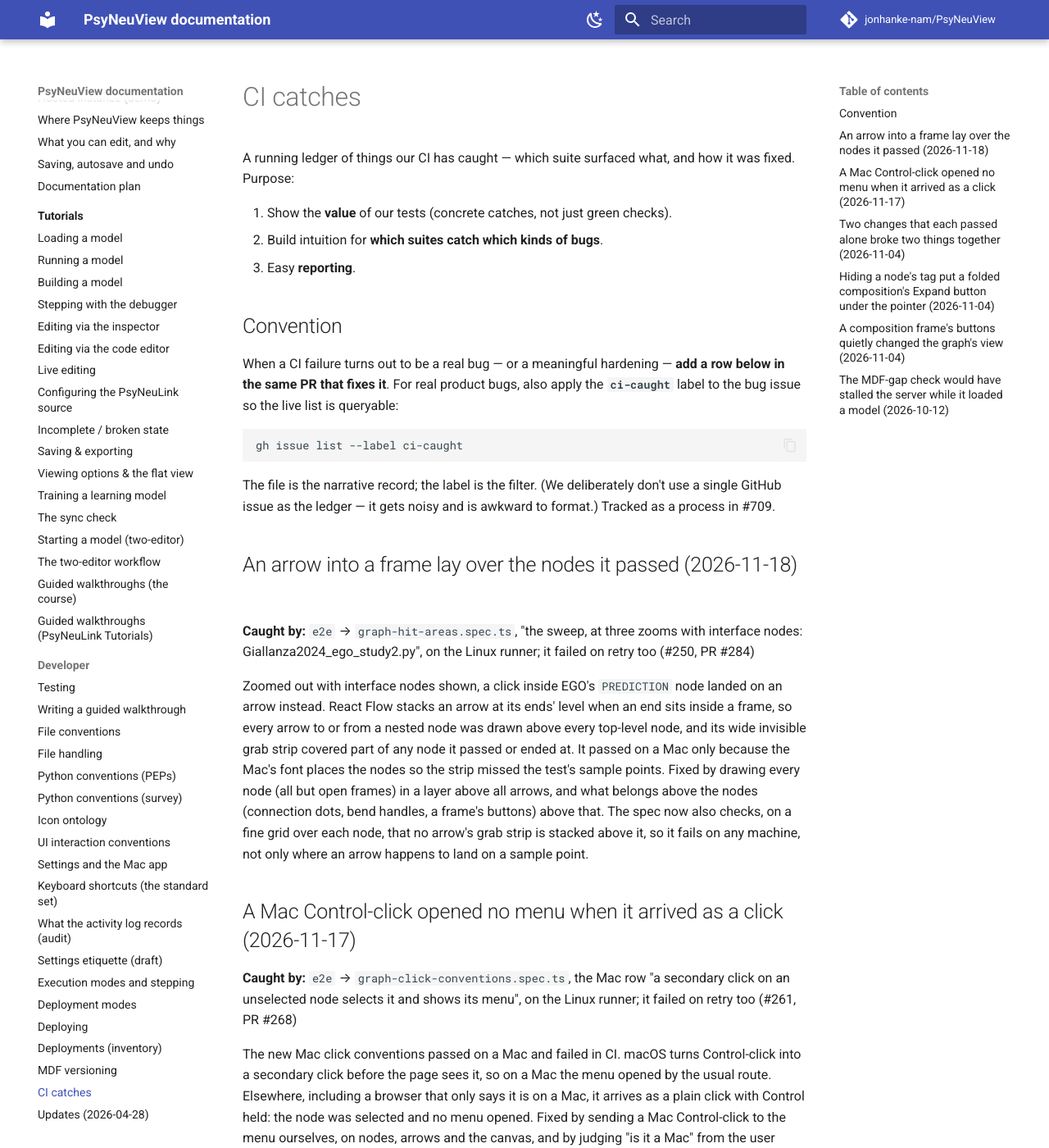
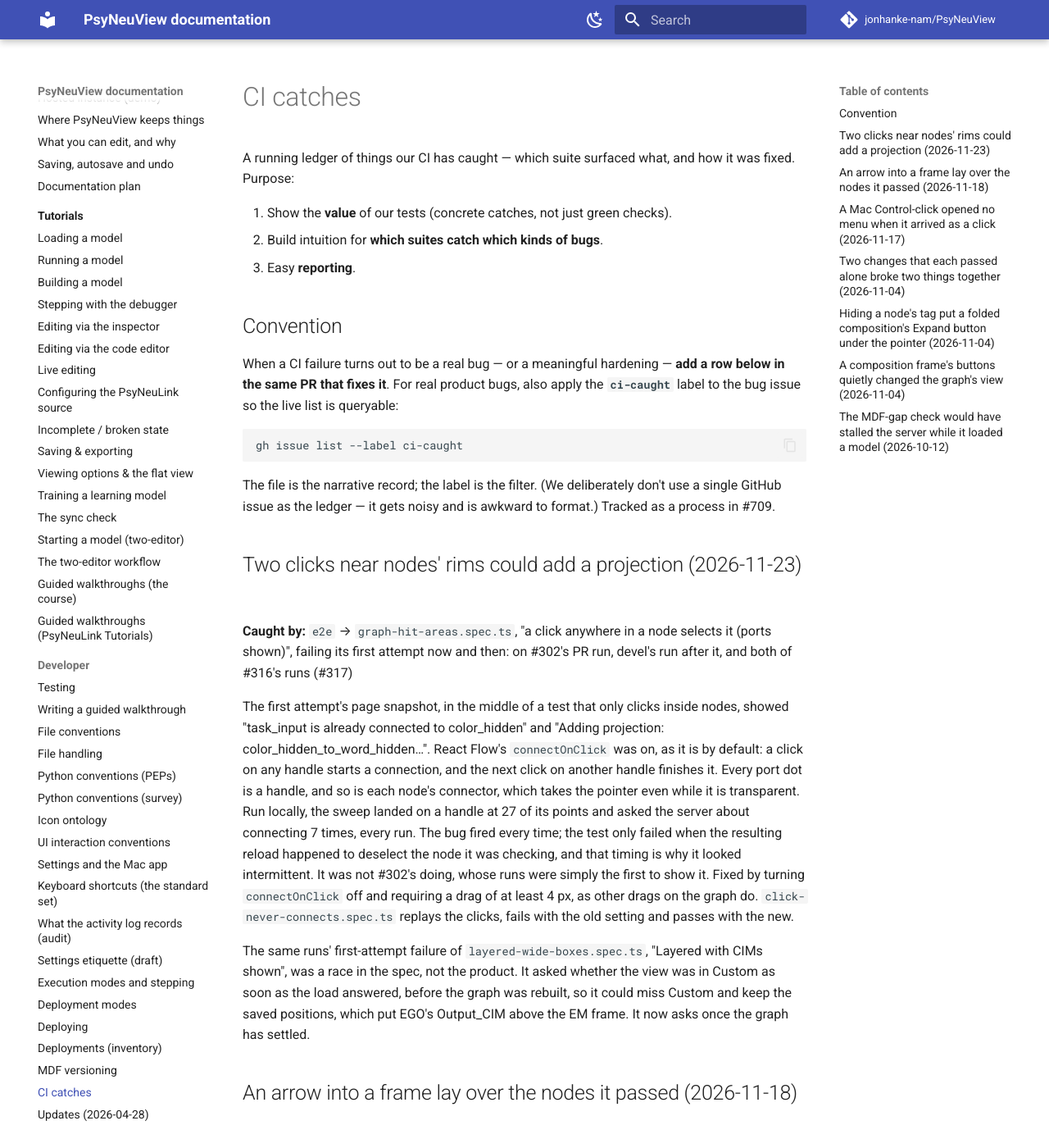
Before and after one commit to jonhanke-nam/PsyNeuView, an MkDocs documentation site: the page built from docs/ci/catches.md, in a window 1280 px wide and 1400 px high. Shown: the whole window at 82% size. Built offline with MkDocs 1.6.1 and Material for MkDocs 9.7.7, drawn with Linux system fonts in a browser that asks for light colours; comment, search, counter and statistics services are not loaded.

Commit message:
Log the click-to-connect bug in the CI catches ledger (#317)
Co-Authored-By: Claude Opus 5.5 <noreply@anthropic.com>

```diff
--- a/docs/ci/catches.md
+++ b/docs/ci/catches.md
@@ -20,6 +20,33 @@ gh issue list --label ci-caught
 The file is the narrative record; the label is the filter. (We deliberately
 don't use a single GitHub issue as the ledger — it gets noisy and is awkward to
 format.) Tracked as a process in #709.
+
+## Two clicks near nodes' rims could add a projection (2026-11-23)
+
+**Caught by:** `e2e` → `graph-hit-areas.spec.ts`, "a click anywhere in a node
+selects it (ports shown)", failing its first attempt now and then: on #302's
+PR run, devel's run after it, and both of #316's runs (#317)
+
+The first attempt's page snapshot, in the middle of a test that only clicks
+inside nodes, showed "task_input is already connected to color_hidden" and
+"Adding projection: color_hidden_to_word_hidden…". React Flow's
+`connectOnClick` was on, as it is by default: a click on any handle starts a
+connection, and the next click on another handle finishes it. Every port dot
+is a handle, and so is each node's connector, which takes the pointer even
+while it is transparent. Run locally, the sweep landed on a handle at 27 of its
+points and asked the server about connecting 7 times, every run. The bug fired
+every time; the test only failed when the resulting reload happened to deselect
+the node it was checking, and that timing is why it looked intermittent. It was
+not #302's doing, whose runs were simply the first to show it. Fixed by turning
+`connectOnClick` off and requiring a drag of at least 4 px, as other drags on
+the graph do. `click-never-connects.spec.ts` replays the clicks, fails with the
+old setting and passes with the new.
+
+The same runs' first-attempt failure of `layered-wide-boxes.spec.ts`,
+"Layered with CIMs shown", was a race in the spec, not the product. It asked
+whether the view was in Custom as soon as the load answered, before the graph
+was rebuilt, so it could miss Custom and keep the saved positions, which put
+EGO's Output_CIM above the EM frame. It now asks once the graph has settled.
 
 ## An arrow into a frame lay over the nodes it passed (2026-11-18)
 
```
